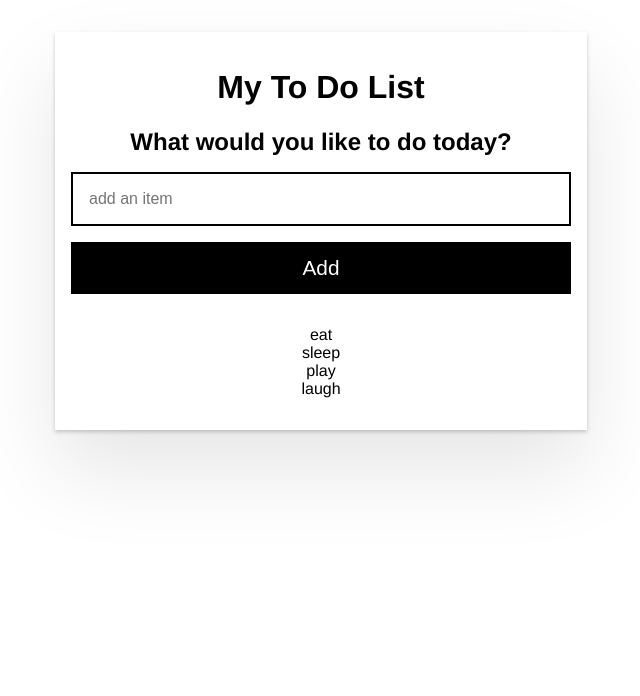
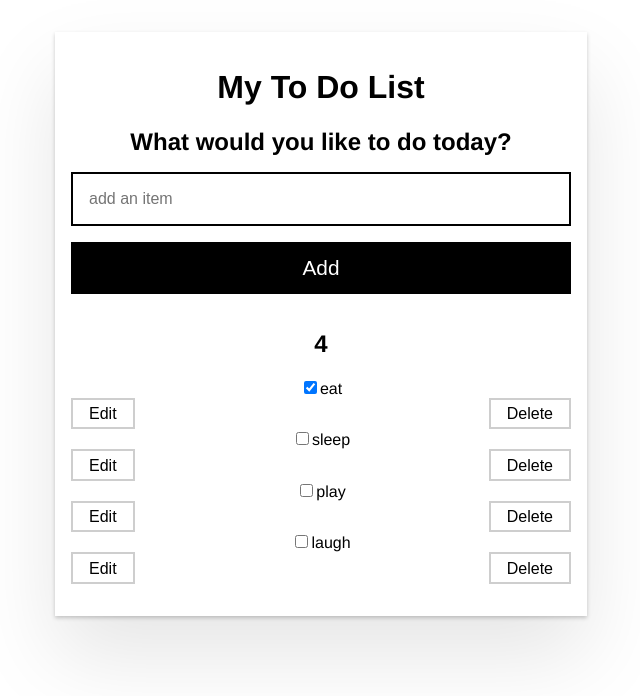
Before and after one commit to metropontikas/Angular-Todo-List, an Angular app: page / in a window 1280 px wide. Shown: the top 696 px of the page, without its empty margins (319-959 px from the left). Built offline with nearby package versions, Linux system fonts and the light colour scheme.

Commit message:
Show new Item Component on App

```diff
--- a/src/app/app.component.html
+++ b/src/app/app.component.html
@@ -18,7 +18,15 @@
     Add
   </button>
 
+  <h2>
+    {{ items.length }}
+    <span *ngIf="items.length === 1; else elseBlock">item</span>
+    <ng-template #elseBlovk>items</ng-template>
+  </h2>
+
   <ul>
-    <li *ngFor="let item of items">{{ item.description }}</li>
+    <li *ngFor="let i of items">
+      <app-item (remove)="remove(i)" [item]="i"></app-item>
+    </li>
   </ul>
 </div>
```
